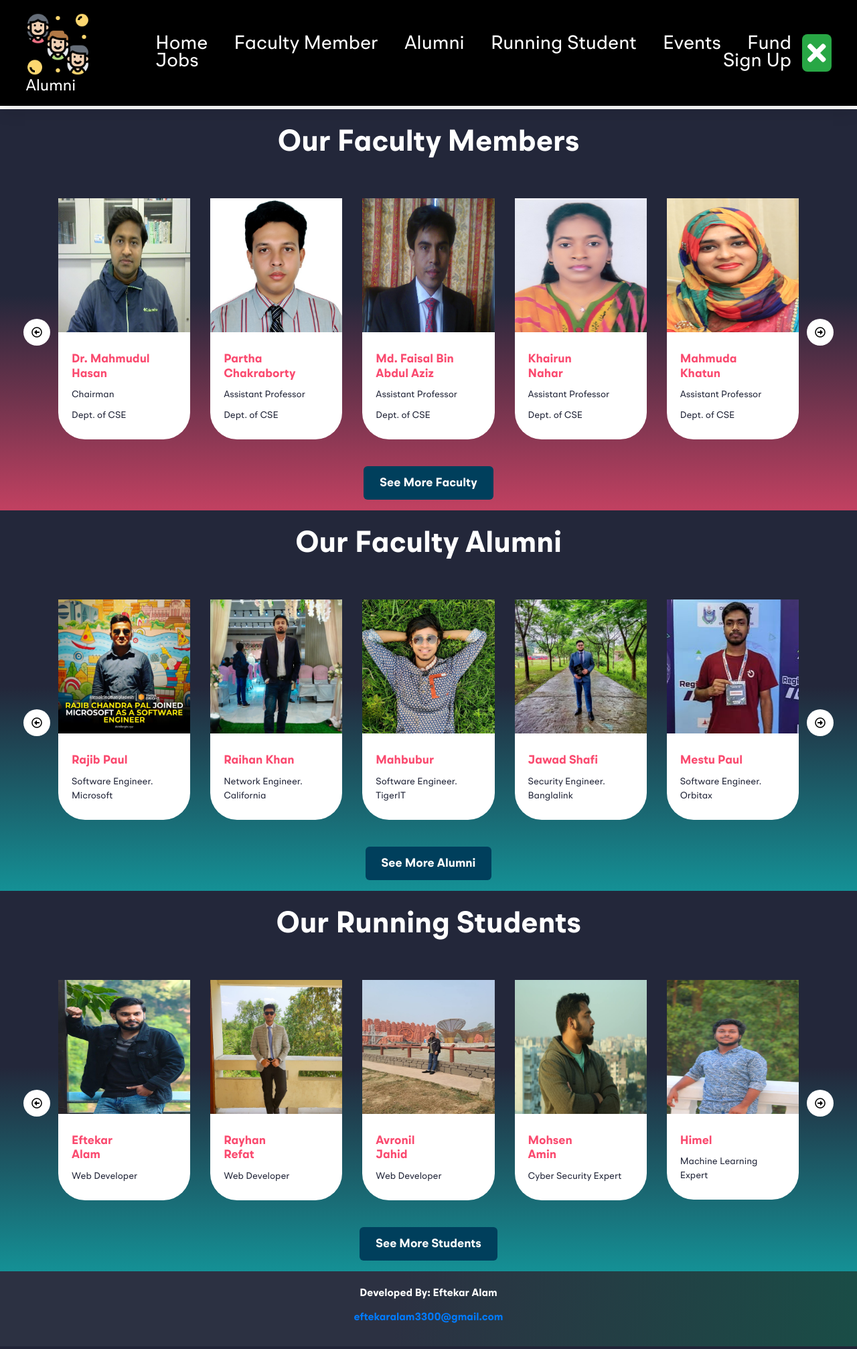
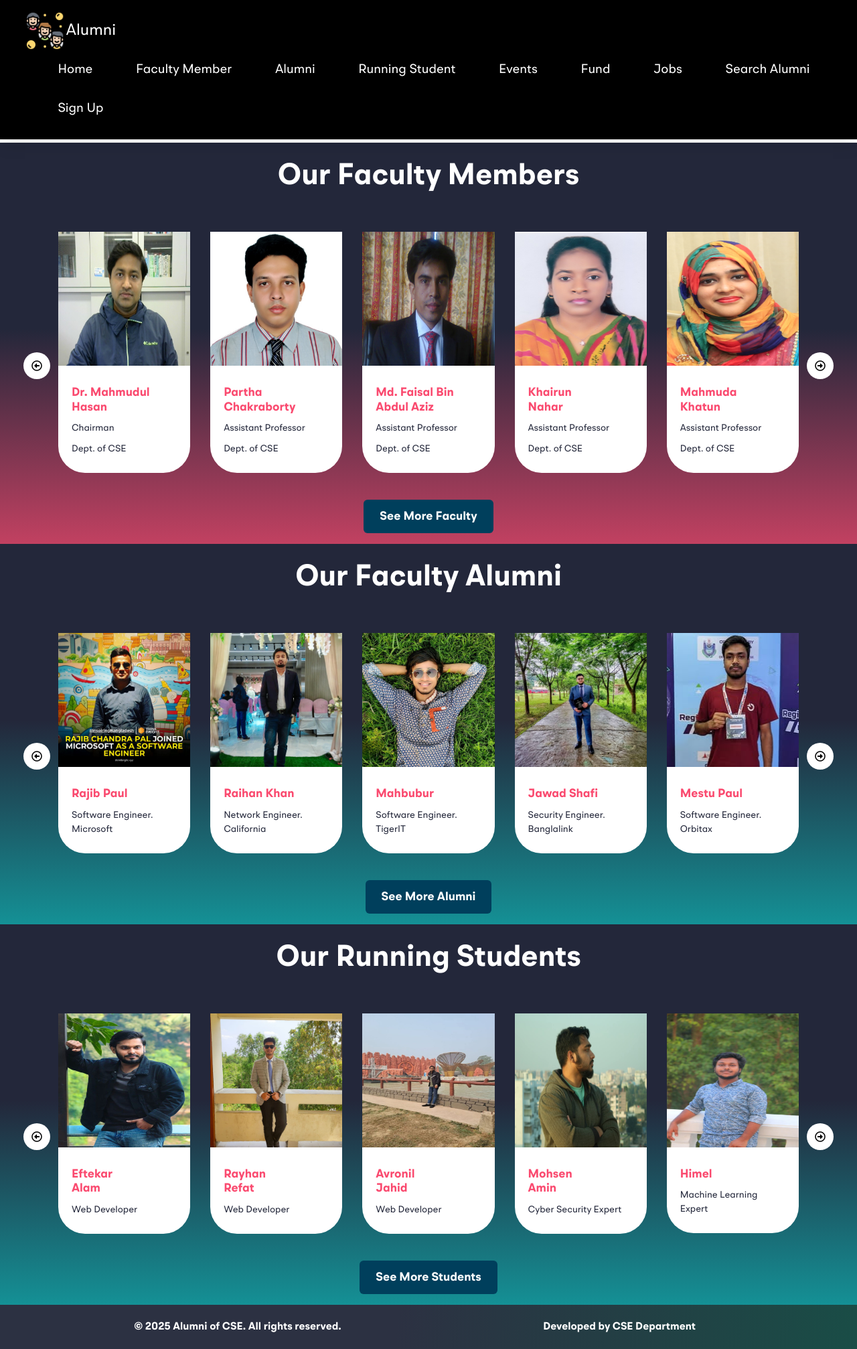
Before and after one commit to naeemcse/alumni-managemnet, a PHP site: page /alumni/ in a window 1280 px wide. Shown: the whole page at 67% size. Run offline with PHP 8.4, Linux system fonts and the light colour scheme; grey boxes are pictures that could not be loaded.

Commit message:
Project layout is done.

```diff
--- a/css/style.css
+++ b/css/style.css
@@ -10,8 +10,6 @@
   font-family: bromega-Bold;
   src: url(../webfonts/bromega-Bold.ttf);
 }
-
-
 
 /*======================
    02. Basic css
@@ -50,6 +48,54 @@ body {
   color: #ffffff;
   font-family: bromega-Regular;
 }
+/*
+
+.header {
+  padding: 1rem 3%;
+  margin-bottom: 5px;
+  position: relative;
+  top: 0;
+  right: 0;
+  left: 0;
+  z-index: 1000;
+  box-shadow: 0 0.5rem 1.5rem rgba(0, 0, 0, 0.1);
+  display: flex;
+  align-items: center;
+  justify-content: space-between;
+  background: #000;
+}
+.header .logo {
+  font-size: 1.5rem;
+  color: var(--black);
+}
+.header .logo img {
+  height: 100px;
+  width: 100px;
+}
+.header .navbar a {
+  font-size: 1.8rem;
+  color: var(--light-color);
+  margin-left: 2rem;
+}
+.header .navbar a:hover {
+  font-size: 2rem;
+  color: var(--green);
+}
+#menu-btn {
+  font-size: 2.5rem;
+  border-radius: 0.5rem;
+  background: #eee;
+  background-color: var(--green);
+  padding: 0.5rem 0.5rem;
+  cursor: pointer;
+  color: white;
+}
+#menu-btn p {
+  font-weight: bolder;
+} */
+
+
+
 .header{
     padding: 1rem 3%;
     margin-bottom: 5px;
@@ -61,36 +107,140 @@ body {
     align-items: center;
     justify-content: space-between;
     background:#000;
+    flex-wrap: wrap;
 }
+
 .header .logo{
     font-size: 1.5rem;
-    color: var(--black);
+    color: #fff;
+    display: flex;
+    align-items: center;
 }
+
 .header .logo img{
-    height: 100px; width:100px;
+    height: 60px;
+    width: 60px;
+    object-fit: contain;
 }
+
+.header .navbar {
+    display: flex;
+    align-items: center;
+    gap: 1rem;
+}
+
 .header .navbar a{
-    font-size: 1.8rem;
-    color: var(--light-color);
-    margin-left: 2rem;
+    font-size: 1.2rem;
+    color: #fff;
+    margin-left: 1rem;
+    text-decoration: none;
+    padding: 0.5rem 1rem;
+    border-radius: 0.25rem;
+    transition: all 0.3s ease;
+    white-space: nowrap;
 }
+
 .header .navbar a:hover{
-    font-size: 2rem;
-    color: var(--green);
+    font-size: 1.2rem; /* Keep same size to prevent layout break */
+    color: #FA4A6F;
+    background-color: rgba(250, 74, 111, 0.1);
+    transform: translateY(-2px);
 }
+
 #menu-btn{
-    font-size: 2.5rem;
-    border-radius: .5rem;
-    background: #eee;
-    background-color: var(--green);
-    padding: 0.5rem 0.5rem;
+    font-size: 1.5rem;
+    border-radius: 0.5rem;
+    background: #FA4A6F;
+    padding: 0.5rem 1rem;
     cursor: pointer;
-    /* display: none; */
-    color:white;
+    color: white;
+    border: none;
+    display: none; /* Hidden by default, shown on mobile */
+    transition: all 0.3s ease;
 }
+
+#menu-btn:hover {
+    background: #e03a5f;
+    transform: scale(1.05);
+}
+
 #menu-btn p{
     font-weight: bolder;
+    margin: 0;
 }
+
+/* Mobile Responsive */
+@media screen and (max-width: 768px) {
+    .header {
+        padding: 1rem 2%;
+        position: relative;
+    }
+
+    .header .logo img {
+        height: 50px;
+        width: 50px;
+    }
+
+    #menu-btn {
+        display: block;
+    }
+
+    .header .navbar {
+        position: absolute;
+        top: 100%;
+        left: 0;
+        right: 0;
+        background: #000;
+        flex-direction: column;
+        width: 100%;
+        transform: scaleY(0);
+        transform-origin: top;
+        transition: transform 0.3s ease;
+        box-shadow: 0 0.5rem 1rem rgba(0,0,0,0.3);
+    }
+
+    .header .navbar.active {
+        transform: scaleY(1);
+    }
+
+    .header .navbar a {
+        margin: 0;
+        padding: 1rem 2rem;
+        border-bottom: 1px solid #333;
+        display: block;
+        font-size: 1.1rem;
+    }
+
+    .header .navbar a:hover {
+        background-color: #FA4A6F;
+        color: #fff;
+        transform: none;
+    }
+}
+
+@media screen and (max-width: 480px) {
+    .header {
+        padding: 0.5rem 1rem;
+    }
+
+    .header .logo {
+        font-size: 1.2rem;
+    }
+
+    .header .logo img {
+        height: 40px;
+        width: 40px;
+    }
+
+    .header .navbar a {
+        font-size: 1rem;
+        padding: 0.8rem 1.5rem;
+    }
+}
+
+
+
+
 
 ol,
 ul {
@@ -101,18 +251,20 @@ a:hover {
   text-decoration: none;
 }
 
-button:focus, input:focus, textarea:focus {
+button:focus,
+input:focus,
+textarea:focus {
   outline: 0;
 }
 
 .card_wrapper {
-	background: linear-gradient(180deg, #23273A 46.35%, #FA4A6F 119.01%);
+  background: linear-gradient(180deg, #23273a 46.35%, #fa4a6f 119.01%);
   width: 100%;
   display: flex;
   /* align-items: center; */
 }
-.card_wrapper2{
-	background: linear-gradient(180deg, #23273A 46.35%, #0fb6b6 119.01%);
+.card_wrapper2 {
+  background: linear-gradient(180deg, #23273a 46.35%, #0fb6b6 119.01%);
 }
 
 .head_text {
@@ -128,7 +280,7 @@ button:focus, input:focus, textarea:focus {
   background: #ffffff;
   border-radius: 40px;
   margin-top: 40px;
-	transition: .3s;
+  transition: 0.3s;
   margin-bottom: 40px;
 }
 
@@ -144,14 +296,14 @@ button:focus, input:focus, textarea:focus {
 .card_text h4 {
   font-size: 18px;
   font-family: bromega-Bold;
-	color: #FA4A6F;
+  color: #fa4a6f;
 }
 
 .card_text p {
   font-size: 14px;
   line-height: 150%;
   margin-top: 10px;
-	 color: #23273A;
+  color: #23273a;
 }
 
 .slider_carousel .owl-nav {
@@ -160,7 +312,8 @@ button:focus, input:focus, textarea:focus {
   width: 100%;
 }
 
-.slider_carousel .owl-prev, .slider_carousel .owl-next {
+.slider_carousel .owl-prev,
+.slider_carousel .owl-next {
   width: 40px;
   height: 40px;
   background: #ffffff;
@@ -179,7 +332,7 @@ button:focus, input:focus, textarea:focus {
 .slider_carousel .owl-prev {
   left: -50px;
 }
-.show_more{
+.show_more {
   justify-content: center;
   align-items: center;
   display: flex;
@@ -198,8 +351,8 @@ button:focus, input:focus, textarea:focus {
   transition: background-color 0.3s ease;
   margin-bottom: 1rem;
 }
-.beautiful-button:hover{
-	color: #FA4A6F;
+.beautiful-button:hover {
+  color: #fa4a6f;
 }
 .beautiful-button2 {
   background-color: #003f5c;
@@ -212,11 +365,11 @@ button:focus, input:focus, textarea:focus {
   transition: background-color 0.3s ease;
   margin-bottom: 1rem;
 }
-.beautiful-button2:hover{
-	color: #158D92;
+.beautiful-button2:hover {
+  color: #158d92;
 }
 
-footer{
+footer {
   width: 100%;
   padding: 20px 0;
   background: linear-gradient(100deg, #2c3142 46.35%, #135748 119.01%);
@@ -226,7 +379,7 @@ footer{
   justify-content: center;
   font-family: bromega-Bold;
 }
-.mail{
+.mail {
   color: black;
   padding: 10px;
 }
--- /dev/null
+++ b/includes/footer.php
@@ -0,0 +1,24 @@
+<footer class="footer">
+    <div class="container">
+        <div class="row">
+            <div class="col-md-6">
+                <p>&copy; 2025 Alumni of CSE. All rights reserved.</p>
+            </div>
+            <div class="col-md-6 text-end">
+                <p>Developed by CSE Department</p>
+            </div>
+        </div>
+    </div>
+</footer>
+
+<!-- all js here -->
+<script src="https://code.jquery.com/jquery-3.6.0.min.js"></script>
+<script src="js/bootstrap.min.js"></script>
+<script src="js/owl.carousel.min.js"></script>
+<script src="js/main.js"></script>
+
+<!-- Additional JS if needed -->
+<?php if(isset($additionalJS)) echo $additionalJS; ?>
+
+</body>
+</html>
--- /dev/null
+++ b/includes/header.php
@@ -0,0 +1,40 @@
+<!DOCTYPE html>
+<html lang="en">
+<head>
+    <meta charset="utf-8">
+    <meta name="description" content="">
+    <meta name="keywords" content="app, landing, corporate, Creative, Html Template, Template">
+    <meta name="author" content="web-themes">
+    <meta http-equiv="x-ua-compatible" content="ie=edge">
+    <meta name="viewport" content="width=device-width, initial-scale=1">
+
+    <!-- title -->
+    <title><?php echo isset($pageTitle) ? $pageTitle : 'Alumni of CSE'; ?></title>
+
+    <!-- all css here -->
+    <link href="css/bootstrap.min.css" rel="stylesheet" type="text/css" />
+    <link href="css/fontawesome.min.css" rel="stylesheet" type="text/css" />
+    <link href="css/owl.carousel.min.css" rel="stylesheet" type="text/css" />
+    <link href="css/style.css?v=1.1" rel="stylesheet" type="text/css" />
+
+    <!-- Additional CSS if needed -->
+    <?php if(isset($additionalCSS)) echo $additionalCSS; ?>
+</head>
+<body>
+    <section class="header">
+        <a href="index.php" class="logo"><img src="img/connection.png" alt="">Alumni</a>
+        <nav class="navbar">
+            <a href="index.php#home">Home</a>
+            <a href="index.php#faculty">Faculty Member</a>
+            <a href="index.php#alumni">Alumni</a>
+            <a href="index.php#running-student">Running Student</a>
+            <a href="index.php#event">Events</a>
+            <a href="index.php#fund">Fund</a>
+            <a href="index.php#jobs">Jobs</a>
+            <a href="search.php">Search Alumni</a>
+            <a href="signup.php">Sign Up</a>
+        </nav>
+        <div id="menu-btn" class="fas fa-bars">
+            <p></p>
+        </div>
+    </section>
--- a/index.php
+++ b/index.php
@@ -1,44 +1,10 @@
-<!DOCTYPE html>
-<html lang="en">
-<head>
-    <meta charset="utf-8">
-    <meta name="description" content="">
-    <meta name="keywords" content="app, landing, corporate, Creative, Html Template, Template">
-    <meta name="author" content="web-themes">
-    <meta http-equiv="x-ua-compatible" content="ie=edge">
-    <meta name="viewport" content="width=device-width, initial-scale=1">
 
-    <!-- title -->
-    <title>Alumni of CSE</title>
+<?php
+$pageTitle = "Alumni of CSE - Home";
+include 'includes/header.php';
+?>
 
-    <!-- favicon -->
-    <!-- <link href="img/favicon.png" type="image/png" rel="icon"> -->
-
-    <!-- all css here -->
-    <link href="css/bootstrap.min.css" rel="stylesheet" type="text/css" />
-    <link href="css/fontawesome.min.css" rel="stylesheet" type="text/css" />
-    <link href="css/owl.carousel.min.css" rel="stylesheet" type="text/css" />
-    <link href="css/style.css" rel="stylesheet" type="text/css" />
-</head>
-<body>
-    <section class="header">
-        <a href="#" class="logo"><img src="img/connection.png" alt="">Alumni</a>
-        <nav class="navbar">
-            <a href="#home">Home</a>
-            <a href="#faculty">Faculty Member</a>
-            <a href="#alumni">Alumni</a>
-            <a href="#running-student">Running Student</a>
-            <a href="#event">Events</a>
-            <a href="#fund">Fund</a>
-            <a href="#jobs">Jobs</a>
-            <a href="http://localhost/alumni/signup.php" target="_blank">Sign Up</a>
-        </nav>
-        <div id="menu-btn" class="fas fa-bars">
-            <p></p>
-        </div>
-        </section>
-
-    <!-- card area start -->
+        <!-- card area start -->
     <div class="card_wrapper" id="faculty">
         <div class="container mt-4">
             <div class="row">
@@ -123,7 +89,7 @@
                 </div>
             </div>
             <div class="show_more">
-                <a href="http://localhost/alumni/search.php" target="_blank" class="button beautiful-button">See More Faculty</a>
+                <a href="http://localhost/alumni/search.php" target="_self" class="button beautiful-button">See More Faculty</a>
             </div>
         </div>
     </div>
@@ -193,13 +159,13 @@
                 </div>
             </div>
             <div class="show_more">
-                <a href="http://localhost/alumni/search.php" target="_blank" class="button beautiful-button2">See More Alumni</a>
+                <a href="http://localhost/alumni/search.php" target="_self" class="button beautiful-button2">See More Alumni</a>
             </div>
         </div>
     </div>
     <!-- Alumni area end -->
      <!-- Running Students -->
-     <div class="card_wrapper card_wrapper2" id="alumni">
+     <div class="card_wrapper card_wrapper2" id="running-student">
         <div class="container mt-4">
             <div class="row">
                 <div class="col-12 text-center">
@@ -269,50 +235,11 @@
                 </div>
             </div>
             <div class="show_more">
-                <a href="http://localhost/alumni/search.php" target="_blank" class="button beautiful-button2">See More Students</a>
+                <a href="http://localhost/alumni/search.php" target="_self" class="button beautiful-button2">See More Students</a>
             </div>
         </div>
     </div>
 
-    <!-- footer section start -->
-    <footer style="display: grid;">
-        <p class="developer">Developed By: Eftekar Alam</p>
-        <p class="mail"><a href="mailto:bhuiyanaman71@gmail.com">eftekaralam3300@gmail.com</a></p>
-      </footer>
-    <!-- footer section end -->
-    <!-- all js here -->
-    <script src="js/jquery-3.4.1.min.js"></script>
-    <script src="js/bootstrap.min.js"></script>
-    <script src="js/owl.carousel.min.js"></script>
-    <script src="js/main.js"></script>
-    <script>
 
-        function slider_carouselInit() {
-            $('.owl-carousel.slider_carousel').owlCarousel({
-                dots: false,
-                loop: true,
-                margin: 30,
-                stagePadding: 2,
-                autoplay: false,
-                nav: true,
-                navText: ["<i class='far fa-arrow-alt-circle-left'></i>","<i class='far fa-arrow-alt-circle-right'></i>"],
-                autoplayTimeout: 1500,
-                autoplayHoverPause: true,
-                responsive: {
-                    0: {
-                        items: 1
-                    },
-                    768: {
-                        items: 2,
-                    },
-                    992: {
-                        items: 5
-                    }
-                }
-            });
-        }
-        slider_carouselInit();
-
-    </script>
-</body>
-</html>
+   <!-- Your page content ends here -->
+<?php include 'includes/footer.php'; ?>
--- a/js/main.js
+++ b/js/main.js
@@ -1,10 +1,51 @@
-let menu = document.querySelector('#menu-btn');
-let navbar = document.querySelector('.navbar');
-menu.onclick = () => {
-    menu.classList.toggle('fa-times');
-    navbar.classList.toggle('active');
-}
-window.onscroll = () => {
-    menu.classList.toggle('fa-times');
-    navbar.classList.toggle('active');
-}
+document.addEventListener('DOMContentLoaded', function() {
+    const menuBtn = document.getElementById('menu-btn');
+    const navbar = document.querySelector('.header .navbar');
+
+    if (menuBtn && navbar) {
+        menuBtn.addEventListener('click', function() {
+            navbar.classList.toggle('active');
+        });
+
+        // Close menu when clicking outside
+        document.addEventListener('click', function(e) {
+            if (!menuBtn.contains(e.target) && !navbar.contains(e.target)) {
+                navbar.classList.remove('active');
+            }
+        });
+
+        // Close menu when window is resized to desktop
+        window.addEventListener('resize', function() {
+            if (window.innerWidth > 768) {
+                navbar.classList.remove('active');
+            }
+        });
+    }
+});
+
+// Js for Carosel
+        function slider_carouselInit() {
+            $('.owl-carousel.slider_carousel').owlCarousel({
+                dots: false,
+                loop: true,
+                margin: 30,
+                stagePadding: 2,
+                autoplay: false,
+                nav: true,
+                navText: ["<i class='far fa-arrow-alt-circle-left'></i>","<i class='far fa-arrow-alt-circle-right'></i>"],
+                autoplayTimeout: 1500,
+                autoplayHoverPause: true,
+                responsive: {
+                    0: {
+                        items: 1
+                    },
+                    768: {
+                        items: 2,
+                    },
+                    992: {
+                        items: 5
+                    }
+                }
+            });
+        }
+        slider_carouselInit();
--- a/js/scripts.js
+++ b/js/scripts.js
@@ -19,7 +19,7 @@
       }
     }
   });
-
+/*
   // Closes responsive menu when a scroll trigger link is clicked
   $('.js-scroll-trigger').click(function() {
     $('.navbar-collapse').collapse('hide');
@@ -44,6 +44,6 @@
   // Collapse the navbar when page is scrolled
   $(window).scroll(navbarCollapse);
 
-
+*/
 
 })(jQuery); // End of use strict
```
Also changed, not shown: search.php (+14 -17 lines), signup.php (+10 -11 lines). Lines whose indentation alone changed are shown as unchanged.
